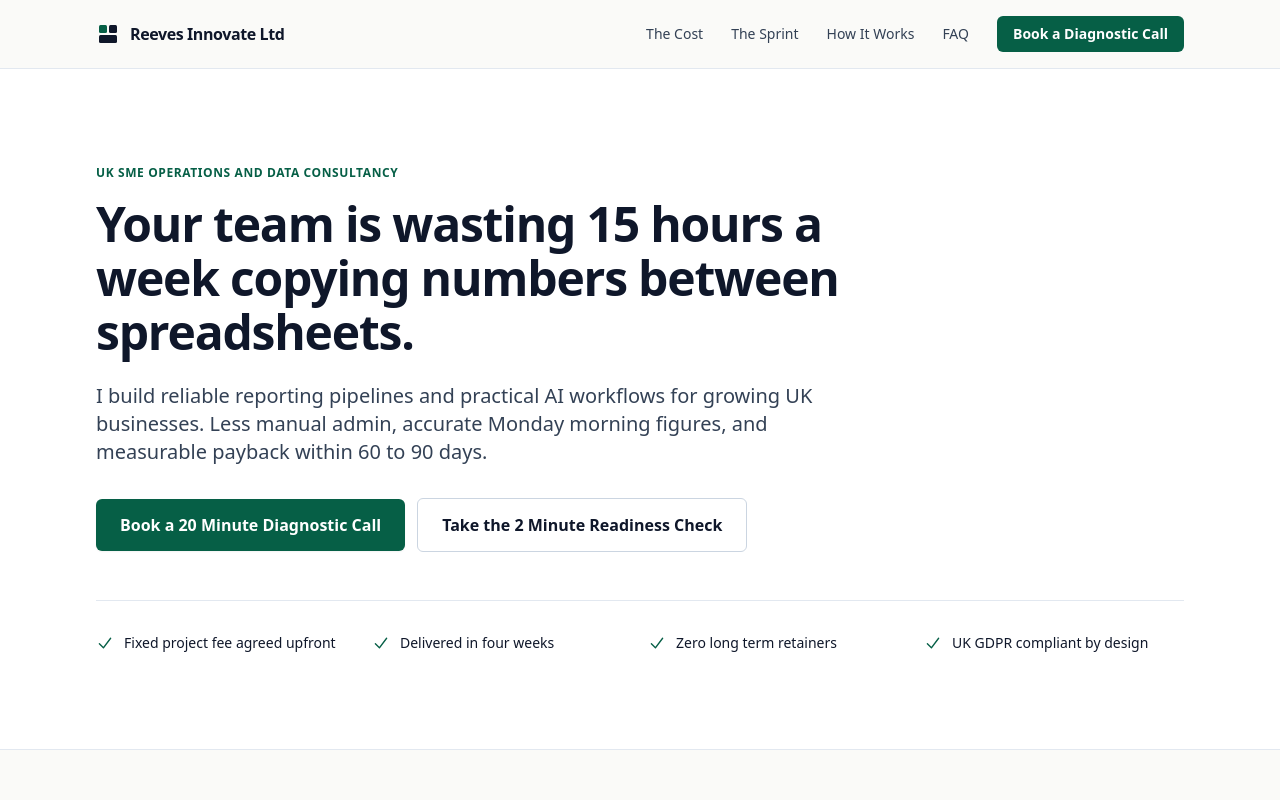
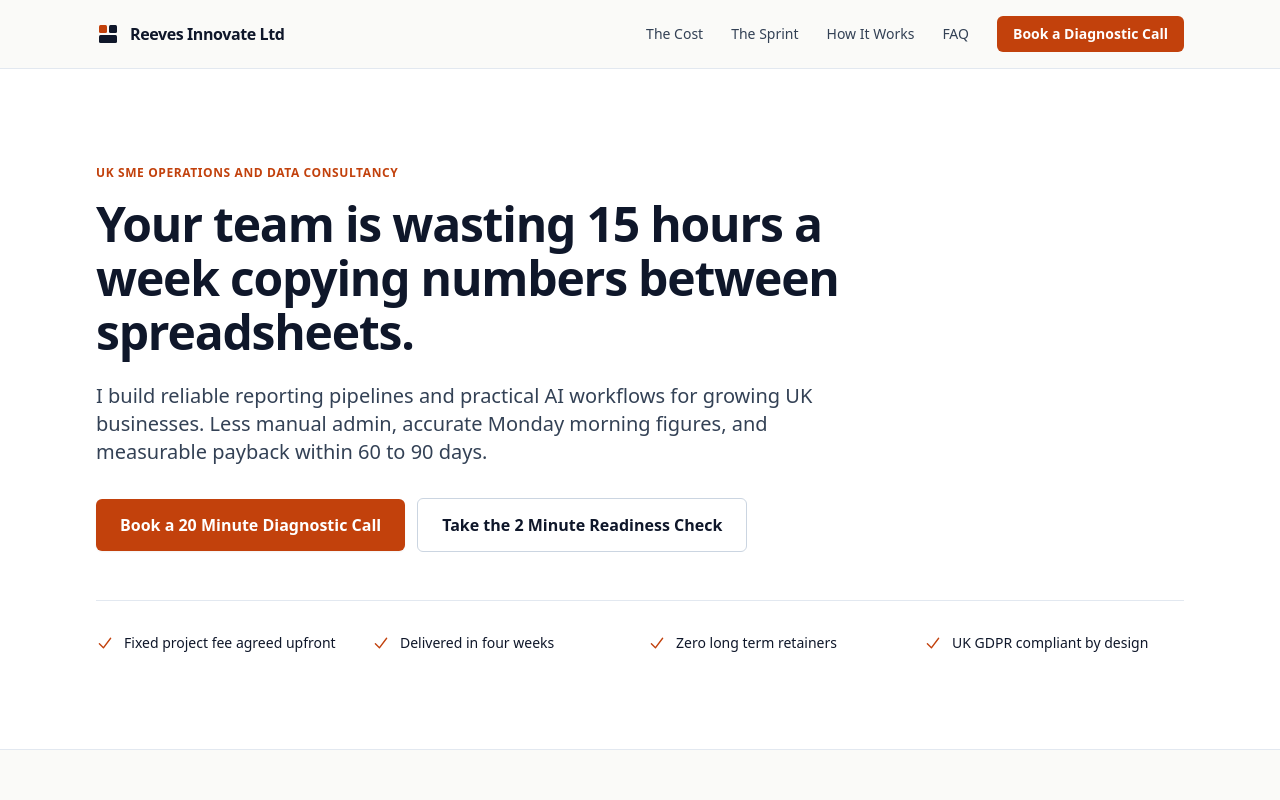
Before and after one commit to craigreeves-uk/ai-maturity-playbook, a React (Vite) app: page / in a window 1280 px wide. Shown: the top 800 px of the page. Built offline with nearby package versions, Linux system fonts and the light colour scheme.

Commit message:
update color

```diff
--- a/tailwind.config.js
+++ b/tailwind.config.js
@@ -6,8 +6,8 @@ export default {
       colors: {
         surface: '#FAFAF8',
         ink: '#0F172A',
-        accent: '#065F46',
-        accentHover: '#064E3B',
+        accent: '#C2410C',
+        accentHover: '#9A3412',
       },
     },
   },
```
